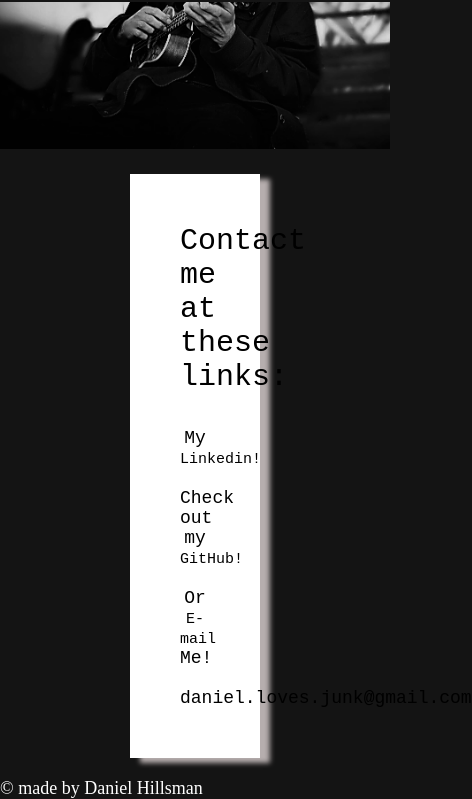
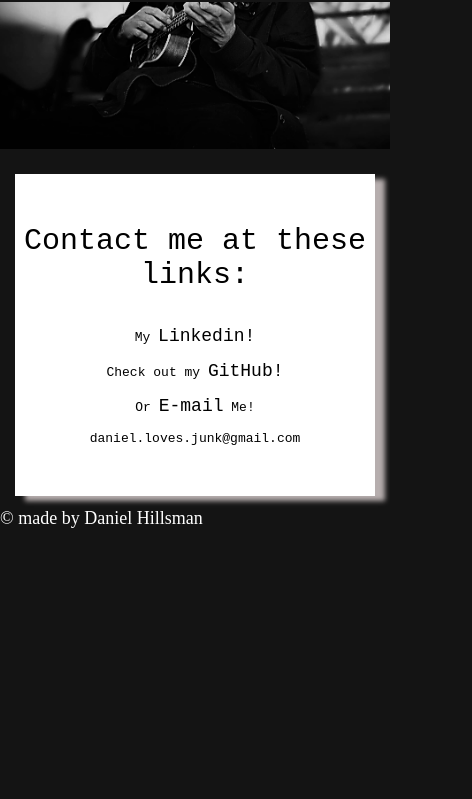
Before and after one commit to danielhillsman/Person-Work-Portfolio, a plain HTML site: page contactme.html in a window 390 px wide. Shown: the part 151-950 px from the top of the page, 472 px wide, since content can reach past the window. After the commit the page ends 844 px from the top, so only its background shows below. Drawn offline with Linux system fonts and the light colour scheme.

Commit message:
for some reason the merge didnt work, so i had to copy and paste from dev2

```diff
--- a/assets/css/port-style.css
+++ b/assets/css/port-style.css
@@ -141,6 +141,23 @@ p {
 /* tablet sizes */
 /* for top box */
 @media only screen and (max-width: 950px) {
+    .contactBox, .realPort{
+        margin: 12px 15px;
+        text-align: center;
+        padding: 50px 0px;
+        height: auto;
+        font-family: 'Courier New', Courier, monospace;
+        background-color: #ffffff;
+        box-shadow: 10px 5px 5px rgb(182, 174, 174);
+        color: #000000;
+        position: relative;
+    }
+    .contactBox p{
+        font-size: 13px
+    }
+    .resume{
+        font-size: 40px;
+    }
     .experience img{
         max-height: 150px;
     }
@@ -153,7 +170,7 @@ p {
     h2 {
         padding: 10px;
     }
-    div ul li {
+    div ul li{
         display: inline-block;
         margin-left: 25px;
         font-size: 15px;
@@ -161,8 +178,4 @@ p {
     .header h1 {
         font-size: 40px;
     }
-    a{
-        font-size:
-        15px;
-    }
  }
```
